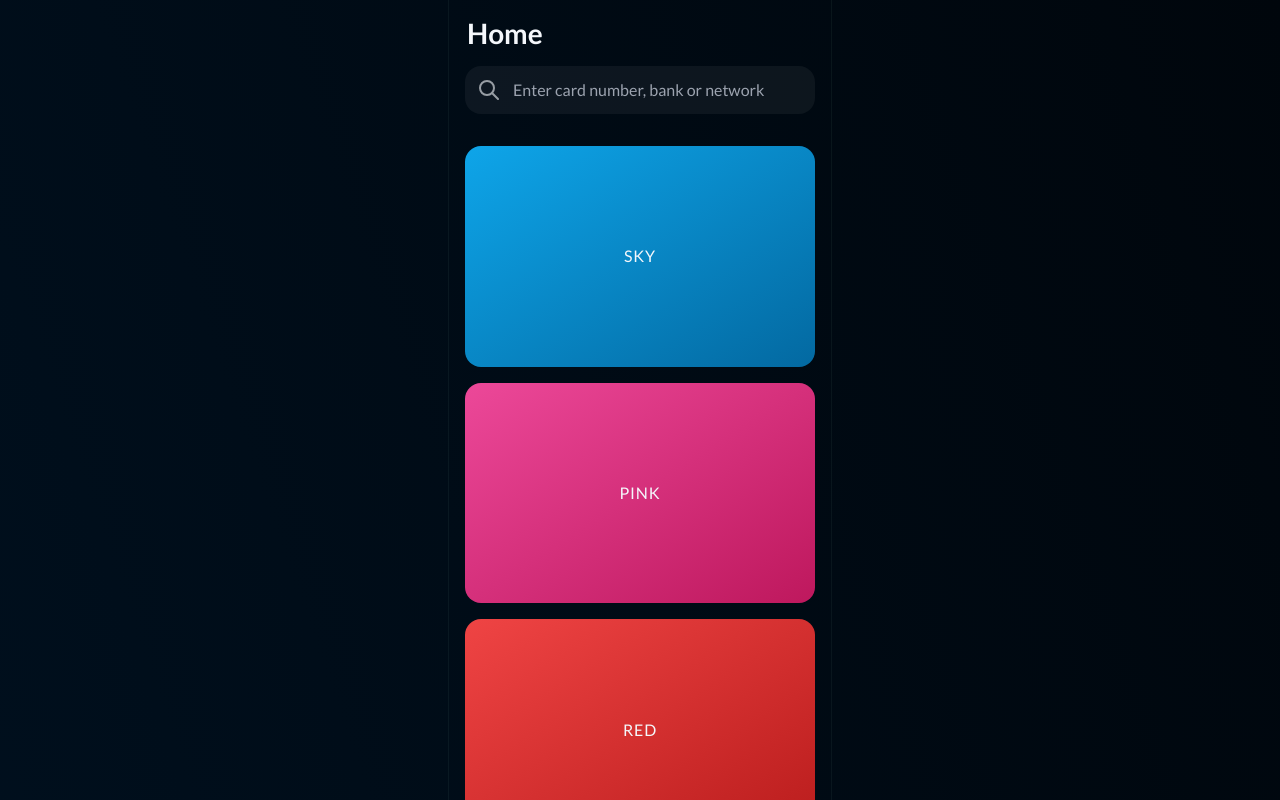
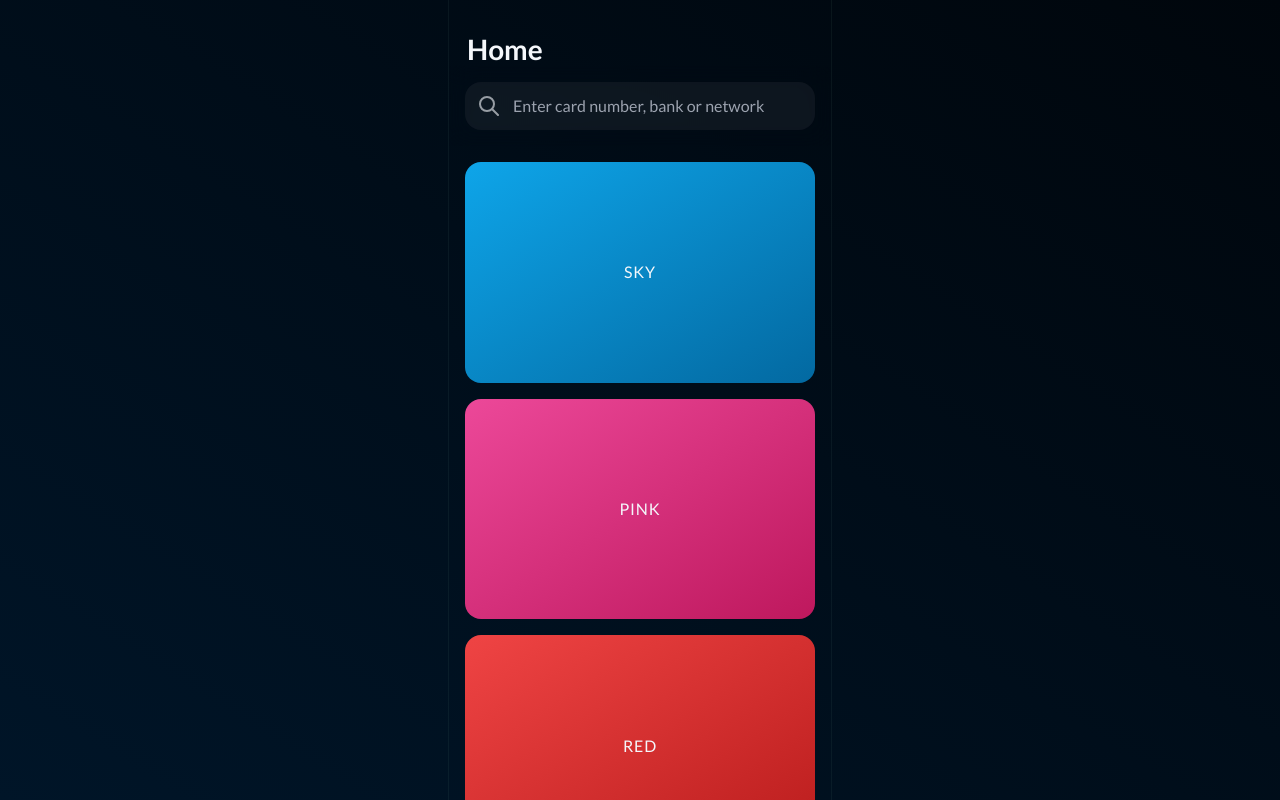
Before and after one commit to hrvsdev/cardnest, a React (Vite) app: page / in a window 1280 px wide. Shown: the top 800 px of the page. Built offline with nearby package versions, Linux system fonts and the light colour scheme.

Commit message:
Add sticky input header

```diff
--- a/src/components/Header/index.tsx
+++ b/src/components/Header/index.tsx
@@ -1,12 +1,16 @@
-import { useRef, useState } from "react";
+import { Fragment, useEffect, useRef, useState } from "react";
 
 import { IconCircleX, IconSearch } from "@tabler/icons-react";
 
+import { Show } from "@components/Show";
+
 import { c } from "@utils/styles.ts";
-import { Show } from "@components/Show";
+
+const OFFSET = 60;
 
 export function Header() {
 	const [value, setValue] = useState("");
+	const [isOpaque, setIsOpaque] = useState(false);
 
 	const inputRef = useRef<HTMLInputElement>(null);
 	const showClearIcon = value.length > 0;
@@ -16,9 +20,30 @@ export function Header() {
 		inputRef.current?.focus();
 	};
 
+	const onScroll = () => {
+		if (!isOpaque && window.scrollY > OFFSET) {
+			setIsOpaque(true);
+		} else if (isOpaque && window.scrollY <= OFFSET) {
+			setIsOpaque(false);
+		}
+	};
+
+	useEffect(() => {
+		onScroll();
+
+		window.addEventListener("scroll", onScroll, { passive: true });
+		return () => window.removeEventListener("scroll", onScroll);
+	}, [isOpaque]);
+
 	return (
-		<div className="p-4">
-			<h1 className="font-semibold text-heading mb-4 pl-0.5">Home</h1>
+		<Fragment>
+			<h1 className="font-semibold text-heading pl-0.5 pt-8 mx-4">Home</h1>
+			<div
+				className={c(
+					"sticky top-0 p-4 backdrop-blur-md transition-[background-color] duration-500",
+					isOpaque && "bg-th-black/80 border-b border-th-white/10"
+				)}
+			>
 				<div className="flex items-center w-full relative">
 					<IconSearch size={24} className="absolute text-th-white left-3 opacity-60" />
 					<Show when={showClearIcon}>
@@ -42,5 +67,6 @@ export function Header() {
 					/>
 				</div>
 			</div>
+		</Fragment>
 	);
 }
--- a/src/index.css
+++ b/src/index.css
@@ -17,11 +17,11 @@
 	}
 
 	body {
-		@apply w-screen min-h-dvh bg-gradient-to-tr from-th-darker-blue to-th-black text-th-white;
+		@apply w-screen text-th-white bg-gradient-to-tr from-th-darker-blue to-th-black bg-no-repeat bg-fixed;
 	}
 
 	#root {
-		@apply h-full max-w-sm xs:mx-auto xs:border-x xs:border-th-green xs:border-opacity-5;
+		@apply min-h-dvh max-w-sm xs:mx-auto xs:border-x xs:border-th-green xs:border-opacity-5;
 	}
 
 	input {
```
Lines whose indentation alone changed are shown as unchanged.
